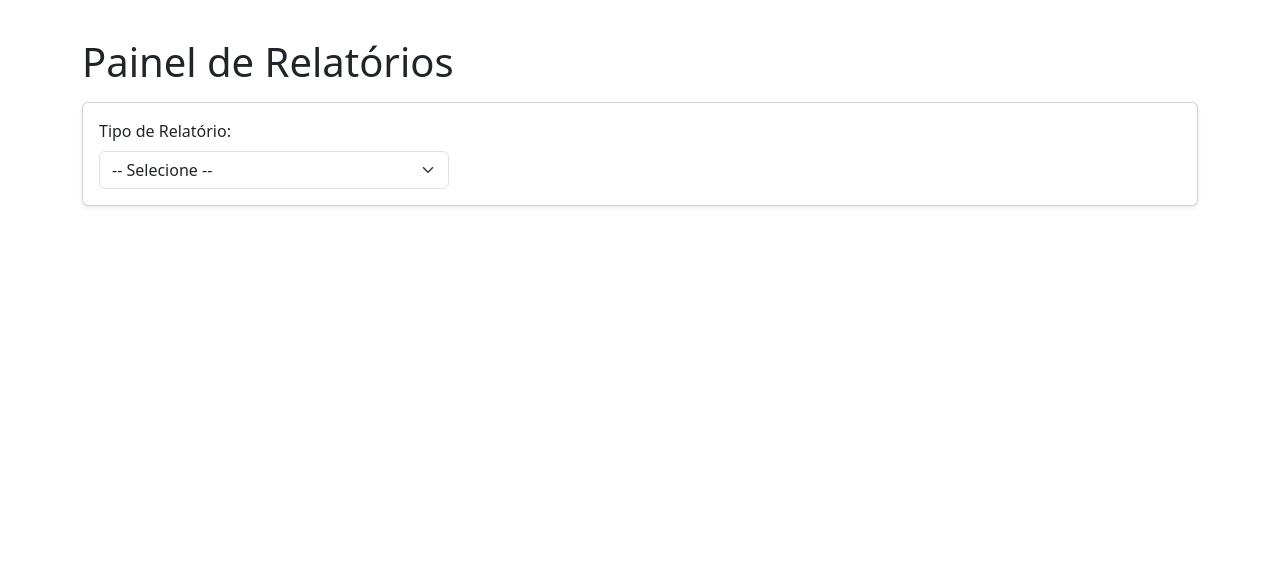
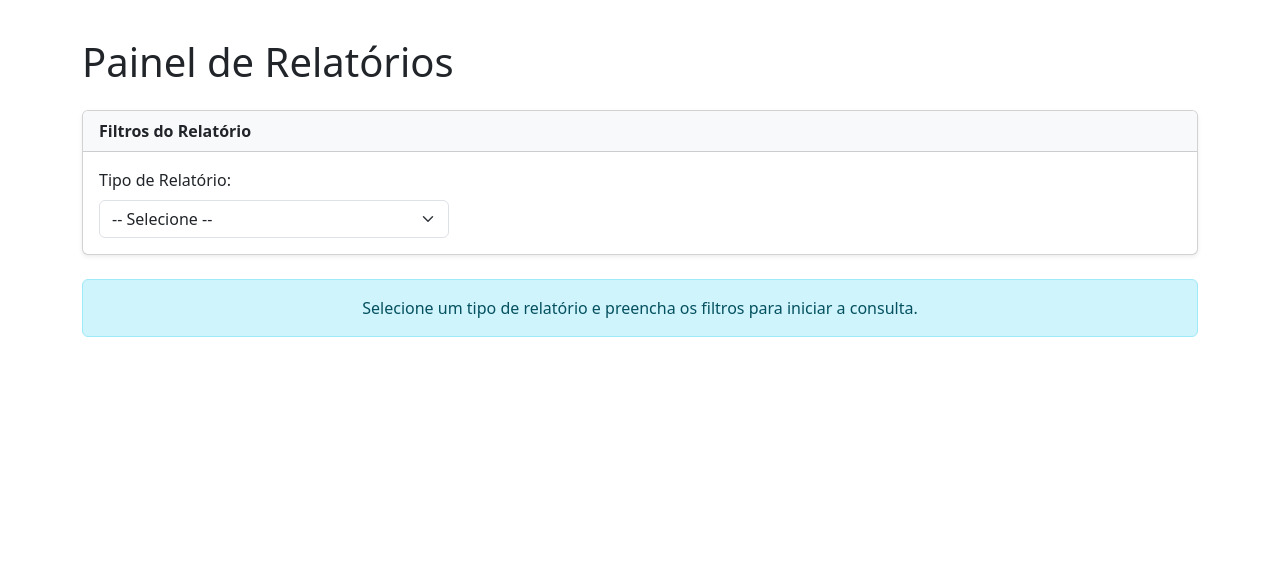
Before and after one commit to DiogotBatista/SGM, a Django app: page /relatorios/ in a window 1280 px wide. Shown: the part 56-633 px from the top of the page. Run offline with Django 4.2, Linux system fonts and the light colour scheme; the visitor is signed in with stand-in values (Sample User, id 1).

Commit message:
melhorias nos relatorios e exportação excel/pdf

```diff
--- a/relatorios/forms.py
+++ b/relatorios/forms.py
@@ -4,7 +4,7 @@ from materiais.models import Material
 
 class RelatorioObraForm(forms.Form):
     obra = forms.ModelChoiceField(
-        queryset=Obra.objects.filter(ativo=True),
+        queryset=Obra.objects.all(),
         required=True,
         label='Obra',
         widget=forms.Select(attrs={'class': 'form-select'})
@@ -12,7 +12,7 @@ class RelatorioObraForm(forms.Form):
 
 class RelatorioContratoForm(forms.Form):
     contrato = forms.ModelChoiceField(
-        queryset=Contrato.objects.filter(ativo=True),
+        queryset=Contrato.objects.all(),
         required=True,
         label='Contrato',
         widget=forms.Select(attrs={'class': 'form-select'})
@@ -42,7 +42,7 @@ class RelatorioMaterialForm(forms.Form):
         self.fields['material'].label_from_instance = lambda obj: f"{obj.id} - {obj.nome}"
 
     material = forms.ModelChoiceField(
-        queryset=Material.objects.filter(ativo=True),
+        queryset=Material.objects.all(),
         required=True,
         label='Material',
         widget=forms.Select(attrs={'class': 'form-select'})
--- a/relatorios/templates/relatorios/painel.html
+++ b/relatorios/templates/relatorios/painel.html
@@ -2,13 +2,16 @@
 {% block title %}Relatórios{% endblock %}
 {% block content %}
 <div class="container mt-4">
-  <h1 class="mb-3">Painel de Relatórios</h1>
+  <h1 class="mb-4">Painel de Relatórios</h1>
 
   <div class="card shadow-sm mb-4">
+    <div class="card-header bg-light fw-semibold">
+      Filtros do Relatório
+    </div>
     <div class="card-body">
       <form method="get">
-        <div class="row g-3 align-items-end">
-          <div class="col-md-4">
+        <div class="row row-cols-1 row-cols-md-3 g-3">
+          <div class="col">
             <label for="tipo_relatorio" class="form-label">Tipo de Relatório:</label>
             <select name="tipo_relatorio" id="tipo_relatorio" class="form-select" onchange="this.form.submit()">
               <option value="">-- Selecione --</option>
@@ -21,7 +24,7 @@
 
           {% if form %}
             {% for field in form.visible_fields %}
-              <div class="col-md-3">
+              <div class="col">
                 <label for="id_{{ field.name }}" class="form-label">{{ field.label }}:</label>
                 <div class="input-group">
                   {% if field.field.widget.input_type == 'date' %}
@@ -31,12 +34,12 @@
                 </div>
               </div>
             {% endfor %}
-            <div class="col-md-3 d-flex gap-2">
-              <button type="submit" class="btn btn-primary">
-                <i class="bi bi-file-earmark-text me-1"></i> Gerar
+            <div class="col d-flex gap-2 align-items-end">
+              <button type="submit" class="btn btn-primary w-100">
+                <i class="bi bi-funnel me-1"></i> Filtrar
               </button>
-              <a href="{% url 'painel_relatorios' %}" class="btn btn-outline-secondary">
-                <i class="bi bi-eraser me-1"></i> Limpar
+              <a href="{% url 'painel_relatorios' %}" class="btn btn-outline-secondary w-100">
+                <i class="bi bi-x-circle me-1"></i> Limpar
               </a>
             </div>
           {% endif %}
@@ -48,22 +51,33 @@
   {% if consulta_realizada %}
     <div class="d-flex justify-content-between align-items-center mb-3">
       <h5 class="mb-0">Resultados encontrados: {{ total_resultados }}</h5>
+      <div class="d-flex gap-2">
+        <a href="{{ export_url }}" class="btn btn-success">
+          <i class="bi bi-file-earmark-excel"></i> Exportar Excel
+        </a>
+        <a href="{{ export_pdf_url }}" class="btn btn-danger">
+          <i class="bi bi-file-earmark-pdf"></i> Exportar PDF
+        </a>
+      </div>
     </div>
 
     {% if page_obj and page_obj.object_list %}
-      <div class="table-responsive" style="max-height: 600px; overflow-y: auto;">
+      <div class="table-responsive-sm" style="max-height: 600px; overflow-y: auto;">
         <table class="table table-striped table-bordered table-hover align-middle">
-          <thead class="table-light position-sticky top-0">
+          <thead class="table-light position-sticky top-0 shadow-sm">
             <tr>
               <th class="text-center">Material</th>
               <th class="text-center">Quantidade</th>
               {% if mostrar_tipo %}<th class="text-center">Tipo</th>{% endif %}
-              {% if mostrar_obra_contrato %}
+              {% if mostrar_documento or mostrar_todos_os_tipos %}
+                <th class="text-center">Doc.</th>
+              {% endif %}
+              {% if mostrar_obra_contrato or mostrar_todos_os_tipos %}
                 <th class="text-center">Obra</th>
                 <th class="text-center">Contrato</th>
               {% endif %}
               <th class="text-center">Data da Mov.</th>
-              <th class="text-center">Cod. Movimentação</th>
+              <th class="text-center">Cód. Movimentação</th>
             </tr>
           </thead>
           <tbody>
@@ -72,11 +86,20 @@
                 <td class="text-center">{{ item.material.nome }}</td>
                 <td class="text-center">{{ item.quantidade }}</td>
                 {% if mostrar_tipo %}
-                  <td class="text-center">{{ item.get_tipo_display }}</td>
+                  <td class="text-center">
+                    {% if item.tipo == 'ENT' %}
+                      <span class="badge bg-success-subtle text-success">Entrada</span>
+                    {% elif item.tipo == 'SAI' %}
+                      <span class="badge bg-danger-subtle text-danger">Saída</span>
+                    {% else %}-{% endif %}
+                  </td>
                 {% endif %}
-                {% if mostrar_obra_contrato %}
-                  <td class="text-center">{{ item.movimentacao.obra }}</td>
-                  <td class="text-center">{{ item.movimentacao.obra.contrato }}</td>
+                {% if mostrar_documento or mostrar_todos_os_tipos %}
+                  <td class="text-center">{{ item.movimentacao.documento|default:"-" }}</td>
+                {% endif %}
+                {% if mostrar_obra_contrato or mostrar_todos_os_tipos %}
+                  <td class="text-center">{{ item.movimentacao.obra|default:"-" }}</td>
+                  <td class="text-center">{{ item.movimentacao.obra.contrato|default:"-" }}</td>
                 {% endif %}
                 <td class="text-center">{{ item.movimentacao.data_movimentacao|date:"d/m/Y H:i" }}</td>
                 <td class="text-center">{{ item.movimentacao.codigo }}</td>
@@ -112,6 +135,10 @@
         Nenhum material encontrado para o filtro selecionado.
       </div>
     {% endif %}
+  {% else %}
+    <div class="alert alert-info text-center" role="alert">
+      Selecione um tipo de relatório e preencha os filtros para iniciar a consulta.
+    </div>
   {% endif %}
 </div>
 {% endblock %}
--- a/relatorios/urls.py
+++ b/relatorios/urls.py
@@ -1,6 +1,8 @@
 from django.urls import path
-from .views import  painel_relatorios
+from .views import painel_relatorios, exportar_excel, exportar_pdf
 
 urlpatterns = [
     path('', painel_relatorios, name='painel_relatorios'),
+    path('exportar_excel', exportar_excel, name='exportar_excel'),
+    path('exportar_pdf', exportar_pdf, name='exportar_pdf'),
 ]
--- a/relatorios/views.py
+++ b/relatorios/views.py
@@ -1,8 +1,17 @@
+# relatorios/views.py
 from django.shortcuts import render, redirect
 from django.contrib.auth.decorators import login_required
 from django.core.paginator import Paginator
+from django.http import HttpResponse
 from movimentacoes.models import MovimentoItem
 from .forms import RelatorioObraForm, RelatorioContratoForm, RelatorioDataForm, RelatorioMaterialForm
+import openpyxl
+from openpyxl.utils import get_column_letter
+from reportlab.platypus import SimpleDocTemplate, Table, TableStyle, Paragraph
+from reportlab.lib.pagesizes import A4, landscape
+from reportlab.lib import colors
+from reportlab.lib.styles import getSampleStyleSheet
+import io
 
 @login_required
 def painel_relatorios(request):
@@ -11,6 +20,8 @@ def painel_relatorios(request):
     form = None
     page_obj = None
     consulta_realizada = False
+    export_url = f"/relatorios/exportar_excel?{request.GET.urlencode()}"
+    export_pdf_url = f"/relatorios/exportar_pdf?{request.GET.urlencode()}"
 
     if tipo == 'obra':
         form = RelatorioObraForm(request.GET)
@@ -70,6 +81,147 @@ def painel_relatorios(request):
         'query_params': query_params.urlencode(),
         'total_resultados': itens.count() if itens is not None else 0,
         'mostrar_tipo': tipo == 'data' or tipo == 'material',
-        'mostrar_obra_contrato': tipo == 'material',
+        'mostrar_documento': tipo == 'material' and request.GET.get('tipo') == 'ENT',
+        'mostrar_obra_contrato': tipo == 'material' and request.GET.get('tipo') == 'SAI',
+        'mostrar_todos_os_tipos': tipo == 'material' and request.GET.get('tipo') == '',
+        'export_url': export_url,
+        'export_pdf_url': export_pdf_url,
     }
     return render(request, 'relatorios/painel.html', context)
+
+
+@login_required
+def exportar_excel(request):
+    tipo = request.GET.get('tipo_relatorio')
+    itens = []
+    form = None
+
+    if tipo == 'obra':
+        form = RelatorioObraForm(request.GET)
+        if form.is_valid():
+            obra = form.cleaned_data['obra']
+            itens = MovimentoItem.objects.filter(
+                movimentacao__obra=obra,
+                tipo='SAI'
+            )
+
+    elif tipo == 'contrato':
+        form = RelatorioContratoForm(request.GET)
+        if form.is_valid():
+            contrato = form.cleaned_data['contrato']
+            itens = MovimentoItem.objects.filter(
+                movimentacao__obra__contrato=contrato,
+                tipo='SAI'
+            )
+
+    elif tipo == 'data':
+        form = RelatorioDataForm(request.GET)
+        if form.is_valid():
+            data_inicio = form.cleaned_data['data_inicio']
+            data_fim = form.cleaned_data['data_fim']
+            itens = MovimentoItem.objects.filter(
+                movimentacao__data_movimentacao__date__range=(data_inicio, data_fim)
+            )
+
+    elif tipo == 'material':
+        form = RelatorioMaterialForm(request.GET)
+        if form.is_valid():
+            material = form.cleaned_data['material']
+            tipo_mov = form.cleaned_data.get('tipo')
+            itens = MovimentoItem.objects.filter(material=material)
+            if tipo_mov:
+                itens = itens.filter(tipo=tipo_mov)
+
+    wb = openpyxl.Workbook()
+    ws = wb.active
+    ws.title = 'Relatório'
+    cabecalhos = ['Material', 'Quantidade', 'Tipo', 'Doc.', 'Obra', 'Contrato', 'Data da Movimentação', 'Código']
+    ws.append(cabecalhos)
+
+    for item in itens:
+        ws.append([
+            item.material.nome,
+            item.quantidade,
+            item.get_tipo_display(),
+            item.movimentacao.documento or '-',
+            str(item.movimentacao.obra) if item.movimentacao.obra else '-',
+            str(item.movimentacao.obra.contrato) if item.movimentacao.obra and item.movimentacao.obra.contrato else '-',
+            item.movimentacao.data_movimentacao.strftime('%d/%m/%Y %H:%M'),
+            item.movimentacao.codigo
+        ])
+
+    for col in ws.columns:
+        max_length = max(len(str(cell.value)) for cell in col)
+        ws.column_dimensions[get_column_letter(col[0].column)].width = max_length + 2
+
+    response = HttpResponse(
+        content_type='application/vnd.openxmlformats-officedocument.spreadsheetml.sheet'
+    )
+    response['Content-Disposition'] = 'attachment; filename=relatorio_materiais.xlsx'
+    wb.save(response)
+    return response
+
+
+@login_required
+def exportar_pdf(request):
+    tipo = request.GET.get('tipo_relatorio')
+    itens = []
+    form = None
+
+    if tipo == 'obra':
+        form = RelatorioObraForm(request.GET)
+        if form.is_valid():
+            obra = form.cleaned_data['obra']
+            itens = MovimentoItem.objects.filter(movimentacao__obra=obra, tipo='SAI')
+    elif tipo == 'contrato':
+        form = RelatorioContratoForm(request.GET)
+        if form.is_valid():
+            contrato = form.cleaned_data['contrato']
+            itens = MovimentoItem.objects.filter(movimentacao__obra__contrato=contrato, tipo='SAI')
+    elif tipo == 'data':
+        form = RelatorioDataForm(request.GET)
+        if form.is_valid():
+            data_inicio = form.cleaned_data['data_inicio']
+            data_fim = form.cleaned_data['data_fim']
+            itens = MovimentoItem.objects.filter(movimentacao__data_movimentacao__date__range=(data_inicio, data_fim))
+    elif tipo == 'material':
+        form = RelatorioMaterialForm(request.GET)
+        if form.is_valid():
+            material = form.cleaned_data['material']
+            tipo_mov = form.cleaned_data.get('tipo')
+            itens = MovimentoItem.objects.filter(material=material)
+            if tipo_mov:
+                itens = itens.filter(tipo=tipo_mov)
+
+    buffer = io.BytesIO()
+    doc = SimpleDocTemplate(buffer, pagesize=landscape(A4))
+    elementos = []
+    style = getSampleStyleSheet()['Normal']
+
+    data = [['Material', 'Quantidade', 'Tipo', 'Doc.', 'Obra', 'Contrato', 'Data', 'Código']]
+    for item in itens:
+        data.append([
+            item.material.nome,
+            item.quantidade,
+            item.get_tipo_display(),
+            item.movimentacao.documento or '-',
+            str(item.movimentacao.obra or '-'),
+            str(item.movimentacao.obra.contrato) if item.movimentacao.obra and item.movimentacao.obra.contrato else '-',
+            item.movimentacao.data_movimentacao.strftime('%d/%m/%Y %H:%M'),
+            item.movimentacao.codigo
+        ])
+
+    tabela = Table(data, repeatRows=1)
+    tabela.setStyle(TableStyle([
+        ('BACKGROUND', (0, 0), (-1, 0), colors.grey),
+        ('TEXTCOLOR', (0, 0), (-1, 0), colors.whitesmoke),
+        ('ALIGN', (0, 0), (-1, -1), 'CENTER'),
+        ('GRID', (0, 0), (-1, -1), 0.5, colors.black),
+    ]))
+    elementos.append(tabela)
+    doc.build(elementos)
+
+    buffer.seek(0)
+    return HttpResponse(buffer, content_type='application/pdf', headers={
+        'Content-Disposition': 'attachment; filename="relatorio_materiais.pdf"'
+    })
```
